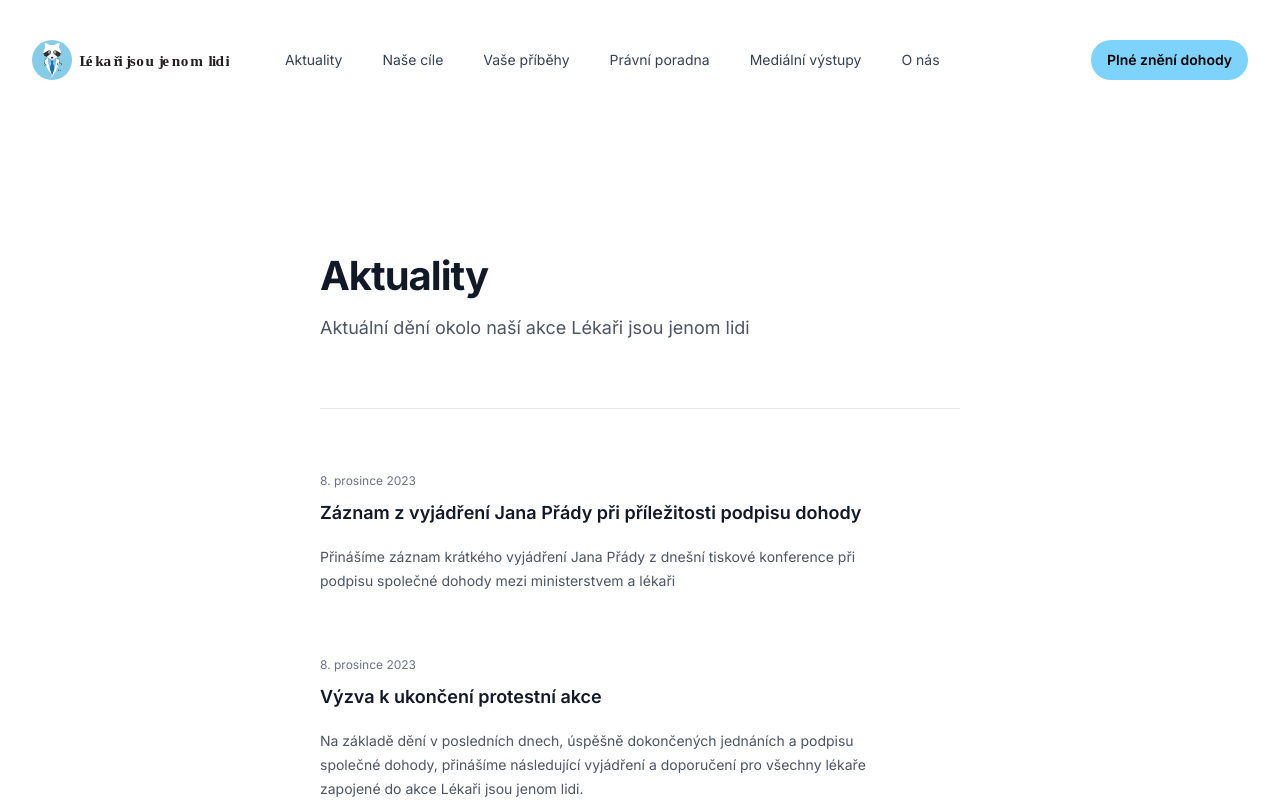
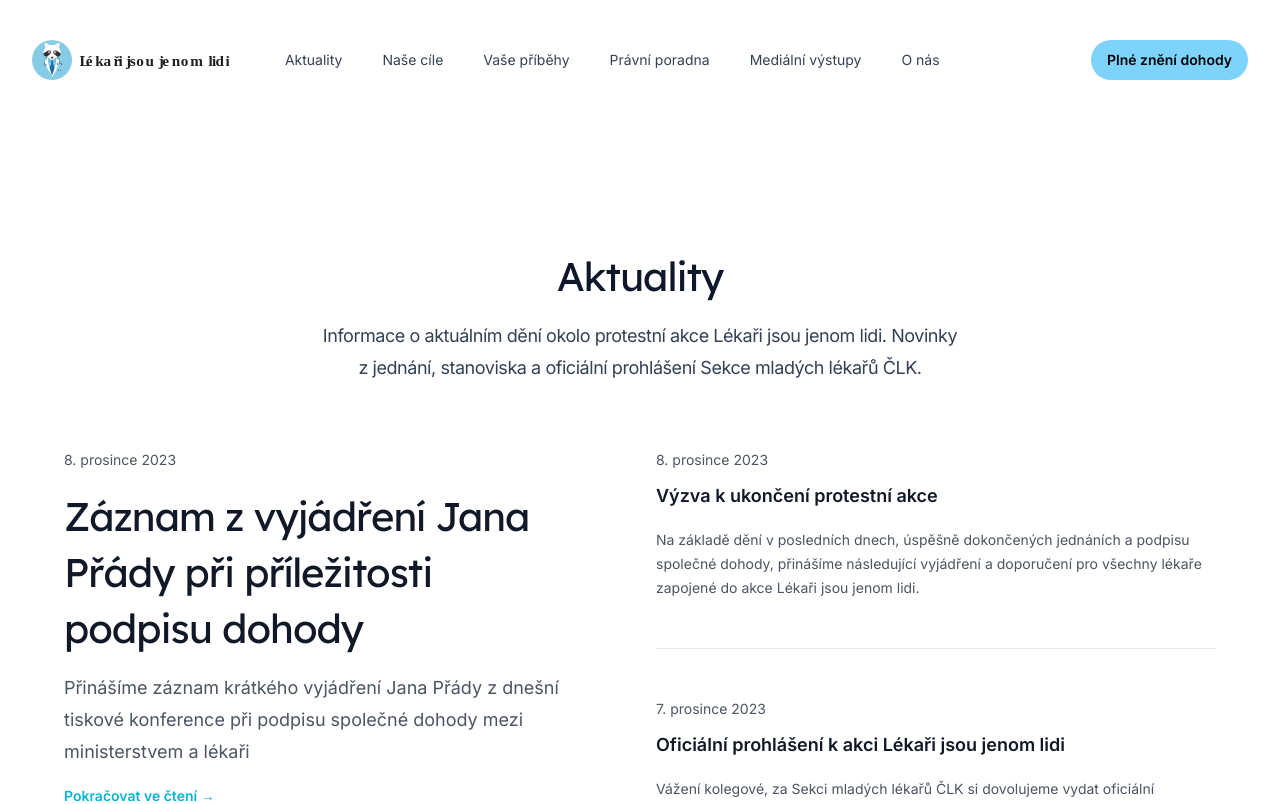
Before and after one commit to ohweb/lekari-jsou-jenom-lidi, a Next.js app: page /aktuality in a window 1280 px wide. Shown: the top 804 px of the page. Built offline with nearby package versions, Linux system fonts and the light colour scheme.

Commit message:
feat: update look and feel of the blog section

```diff
--- a/posts/2023-12-08-video-zaznam-z-dohody-lekaru.md
+++ b/posts/2023-12-08-video-zaznam-z-dohody-lekaru.md
@@ -3,4 +3,4 @@ title: Záznam z vyjádření Jana Přády při příležitosti podpisu dohody
 date: 2023-12-08
 perex: "Přinášíme záznam krátkého vyjádření Jana Přády z dnešní tiskové konference při podpisu společné dohody mezi ministerstvem a lékaři"
 ---
-<iframe src="https://www.facebook.com/plugins/video.php?height=258&href=https%3A%2F%2Fwww.facebook.com%2FsekceMLCLK%2Fvideos%2F1460105911380306%2F&show_text=false&width=560&t=0" width="560" height="258" style="border:none;overflow:hidden" scrolling="no" frameborder="0" allowfullscreen="true" allow="autoplay; clipboard-write; encrypted-media; picture-in-picture; web-share" allowFullScreen="true"></iframe>
+<iframe src="https://www.facebook.com/plugins/video.php?height=258&href=https%3A%2F%2Fwww.facebook.com%2FsekceMLCLK%2Fvideos%2F1460105911380306%2F&show_text=false&width=560&t=0" width="560" height="258" style="border:none;overflow:hidden" scrolling="no" frameborder="0" allowfullscreen="true" allow="autoplay; clipboard-write; encrypted-media; picture-in-picture; web-share" allowFullScreen="true" class="mx-auto"></iframe>
--- /dev/null
+++ b/src/app/aktuality/FeaturedPosts.tsx
@@ -0,0 +1,54 @@
+import { PostMetadata } from '@/components/Posts/PostMetadata'
+import PostPreview from '@/components/Posts/PostPreview'
+
+export function FeaturedPosts({
+  featuredPost,
+  secondaryPosts,
+}: {
+  featuredPost: PostMetadata
+  secondaryPosts: PostMetadata[]
+}) {
+  return (
+    <>
+      <article className="mx-auto w-full max-w-2xl lg:mx-0 lg:max-w-lg">
+        <time
+          dateTime={featuredPost.date.toString()}
+          className="block text-sm leading-6 text-gray-600"
+        >
+          {featuredPost.date.toLocaleDateString('cs-CZ', {
+            day: 'numeric',
+            month: 'long',
+            year: 'numeric',
+          })}
+        </time>
+        <h2
+          id="featured-post"
+          className="mt-4 font-display text-3xl tracking-tight text-gray-900 sm:text-4xl"
+        >
+          <a href={`/aktuality/${featuredPost.slug}`}>{featuredPost.title}</a>
+        </h2>
+        <p className="mt-4 text-lg leading-8 text-gray-600">
+          {featuredPost.perex}
+        </p>
+        <div className="mt-4 flex flex-col justify-between gap-6 sm:mt-8 sm:flex-row-reverse sm:gap-8 lg:mt-4 lg:flex-col">
+          <div className="flex">
+            <a
+              href={`/aktuality/${featuredPost.slug}`}
+              className="text-sm font-semibold leading-6 text-cyan-500"
+              aria-describedby="featured-post"
+            >
+              Pokračovat ve čtení <span aria-hidden="true">&rarr;</span>
+            </a>
+          </div>
+        </div>
+      </article>
+      <div className="mx-auto w-full max-w-2xl border-t border-gray-900/10 pt-12 sm:pt-16 lg:mx-0 lg:max-w-none lg:border-t-0 lg:pt-0">
+        <div className="-my-12 divide-y divide-gray-900/10">
+          {secondaryPosts.map((post) => (
+            <PostPreview post={post} key={post.slug} />
+          ))}
+        </div>
+      </div>
+    </>
+  )
+}
--- a/src/app/aktuality/page.tsx
+++ b/src/app/aktuality/page.tsx
@@ -1,31 +1,53 @@
 import { type Metadata } from 'next'
 import getPostMetadata from '@/components/Posts/getPostMetadata'
+import { Container } from '@/components/Container'
+import { FeaturedPosts } from '@/app/aktuality/FeaturedPosts'
 
 export const metadata: Metadata = {
   title: 'Aktuality',
+  description:
+    'Informace o aktuálním dění okolo protestní akce Lékaři jsou jenom lidi. Novinky z jednání, stanoviska a oficiální prohlášení Sekce mladých lékařů ČLK.',
 }
 
 export default function AktualityPage() {
   const posts = getPostMetadata()
+  const featuredPost = posts.shift()
+  const secondAndThirdPost = posts.splice(0, 2)
 
   return (
-    <>
     <main>
-        <div className="bg-white py-24 sm:py-32">
-          <div className="mx-auto max-w-7xl px-6 lg:px-8">
-            <div className="mx-auto max-w-2xl">
-              <h2 className="text-3xl font-bold tracking-tight text-gray-900 sm:text-4xl">
+      <section
+        id="aktuality"
+        aria-label="Seznam aktualit, článků o aktuálním dění okolo protestní akce Lékaři jsou jenom lidi."
+        className="bg-white py-20 sm:py-32"
+      >
+        <Container>
+          <div className="mx-auto max-w-2xl md:text-center">
+            <h2 className="font-display text-3xl tracking-tight text-slate-900 sm:text-4xl">
               Aktuality
             </h2>
-              <p className="mt-2 text-lg leading-8 text-gray-600">
-                Aktuální dění okolo naší akce Lékaři jsou jenom lidi
+            <p className="mt-4 text-lg tracking-tight text-slate-700">
+              Informace o aktuálním dění okolo protestní akce Lékaři jsou jenom
+              lidi. Novinky z jednání, stanoviska a oficiální prohlášení Sekce
+              mladých lékařů ČLK.
             </p>
-              <div className="mt-10 space-y-16 border-t border-gray-200 pt-10 sm:mt-16 sm:pt-16">
+          </div>
+        </Container>
+        <Container>
+          <div className="mx-auto mt-16 grid max-w-7xl grid-cols-1 gap-x-8 gap-y-12 px-6 sm:gap-y-16 lg:grid-cols-2 lg:px-8">
+            {featuredPost !== undefined && (
+              <FeaturedPosts
+                featuredPost={featuredPost}
+                secondaryPosts={secondAndThirdPost}
+              />
+            )}
+          </div>
+        </Container>
+        <Container>
+          <div className="mx-auto max-w-2xl">
+            <div className="mt-10 space-y-16 pt-10 sm:mt-16 sm:pt-16">
               {posts.map((post) => (
-                  <article
-                    key={post.slug}
-                    className="flex max-w-xl flex-col items-start justify-between"
-                  >
+                <article className="flex max-w-xl flex-col items-start justify-between">
                   <div className="flex items-center gap-x-4 text-xs">
                     <time
                       dateTime={post.date.toString()}
@@ -40,7 +62,10 @@ export default function AktualityPage() {
                   </div>
                   <div className="group relative">
                     <h3 className="mt-3 text-lg font-semibold leading-6 text-gray-900 group-hover:text-gray-600">
-                        <a href={`/aktuality/${post.slug}`}>
+                      <a
+                        href={`/aktuality/${post.slug}`}
+                        className={'group-hover:underline'}
+                      >
                         <span className="absolute inset-0" />
                         {post.title}
                       </a>
@@ -53,9 +78,8 @@ export default function AktualityPage() {
               ))}
             </div>
           </div>
-          </div>
-        </div>
+        </Container>
+      </section>
     </main>
-    </>
   )
 }
--- a/src/app/plne-zneni-dohody/page.tsx
+++ b/src/app/plne-zneni-dohody/page.tsx
@@ -1,6 +1,5 @@
 import { Metadata } from 'next'
 import { Container } from '@/components/Container'
-import Image from 'next/image'
 import React from 'react'
 
 export const metadata: Metadata = {
@@ -13,7 +12,7 @@ export default function OmezeniZdravotniPecePage() {
       <section
         id="testimonials"
         aria-label="What our customers are saying"
-        className="bg-slate-50 py-20 sm:py-32"
+        className="py-20 sm:py-32"
       >
         <Container>
           <div className="mx-auto max-w-2xl md:text-center">
--- a/src/components/Posts/LatestBlogPosts.tsx
+++ b/src/components/Posts/LatestBlogPosts.tsx
@@ -1,43 +1,22 @@
-import { Container } from "@/components/Container"
-import getPostMetadata from "@/components/Posts/getPostMetadata";
-
+import { Container } from '@/components/Container'
+import getPostMetadata from '@/components/Posts/getPostMetadata'
+import { FeaturedPosts } from '@/app/aktuality/FeaturedPosts'
 
 export default function LatestBlogPosts() {
   const posts = getPostMetadata(3)
+  const featuredPost = posts.shift()
 
   return (
     <section
       id="aktuality"
       aria-label="Nejnovější aktuality"
-      className="bg-white py-20 sm:py-32"
+      className="bg-white pb-20 sm:pb-32"
     >
       <Container>
-        <div className="mx-auto max-w-7xl px-6 lg:px-8">
-          <div className="mx-auto max-w-2xl lg:mx-0">
-            <h2 className="text-3xl font-bold tracking-tight text-gray-900 sm:text-4xl">Aktuality</h2>
-          </div>
-          <div className="mx-auto mt-10 grid max-w-2xl grid-cols-1 gap-x-8 gap-y-16 border-t border-gray-200 pt-10 sm:mt-16 sm:pt-16 lg:mx-0 lg:max-w-none lg:grid-cols-3">
-
-            {posts.map((post) => (
-              <article key={post.slug} className="flex max-w-xl flex-col items-start justify-between">
-                <div className="flex items-center gap-x-4 text-xs">
-                  <time dateTime={post.date.toString()} className="text-gray-500">
-                    {post.date.toLocaleDateString("cs-CZ", {day:"numeric", month:"long", year:"numeric"})}
-                  </time>
-                </div>
-                <div className="group relative">
-                  <h3 className="mt-3 text-lg font-semibold leading-6 text-gray-900 group-hover:text-gray-600">
-                    <a href={`/aktuality/${post.slug}`}>
-                      <span className="absolute inset-0" />
-                      {post.title}
-                    </a>
-                  </h3>
-                  <p className="mt-5 line-clamp-3 text-sm leading-6 text-gray-600">{post.perex}</p>
-                </div>
-              </article>
-            ))}
-
-          </div>
+        <div className="mx-auto mt-16 grid max-w-7xl grid-cols-1 gap-x-8 gap-y-12 px-6 sm:gap-y-16 lg:grid-cols-2 lg:px-8">
+          {featuredPost !== undefined && (
+            <FeaturedPosts featuredPost={featuredPost} secondaryPosts={posts} />
+          )}
         </div>
       </Container>
     </section>
--- a/src/components/Posts/PostPreview.tsx
+++ b/src/components/Posts/PostPreview.tsx
@@ -1,9 +1,31 @@
-import {PostMetadata} from "@/components/Posts/PostMetadata";
+import { PostMetadata } from '@/components/Posts/PostMetadata'
 
-const PostPreview = (props: PostMetadata) => {
-    return (
-        <>
-        </>
-    )
+const PostPreview = ({ post }: { post: PostMetadata }) => {
+  return (
+    <article className="py-12">
+      <div className="group relative max-w-xl">
+        <time
+          dateTime={post.date.toString()}
+          className="block text-sm leading-6 text-gray-600"
+        >
+          {post.date.toLocaleDateString('cs-CZ', {
+            day: 'numeric',
+            month: 'long',
+            year: 'numeric',
+          })}
+        </time>
+        <h2 className="mt-2 text-lg font-semibold text-gray-900 group-hover:text-gray-600">
+          <a
+            href={`/aktuality/${post.slug}`}
+            className={'group-hover:underline'}
+          >
+            <span className="absolute inset-0" />
+            {post.title}
+          </a>
+        </h2>
+        <p className="mt-4 text-sm leading-6 text-gray-600">{post.perex}</p>
+      </div>
+    </article>
+  )
 }
 export default PostPreview
```
Lines whose indentation alone changed are shown as unchanged.
